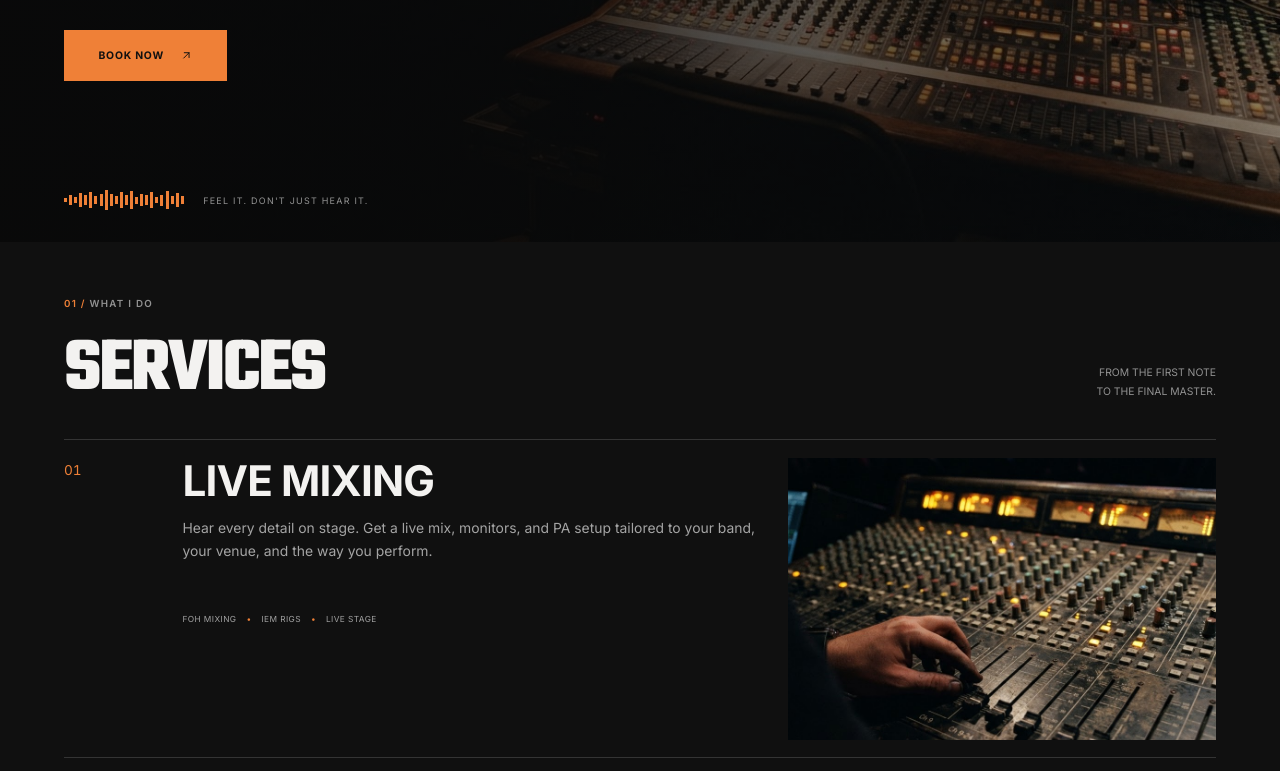
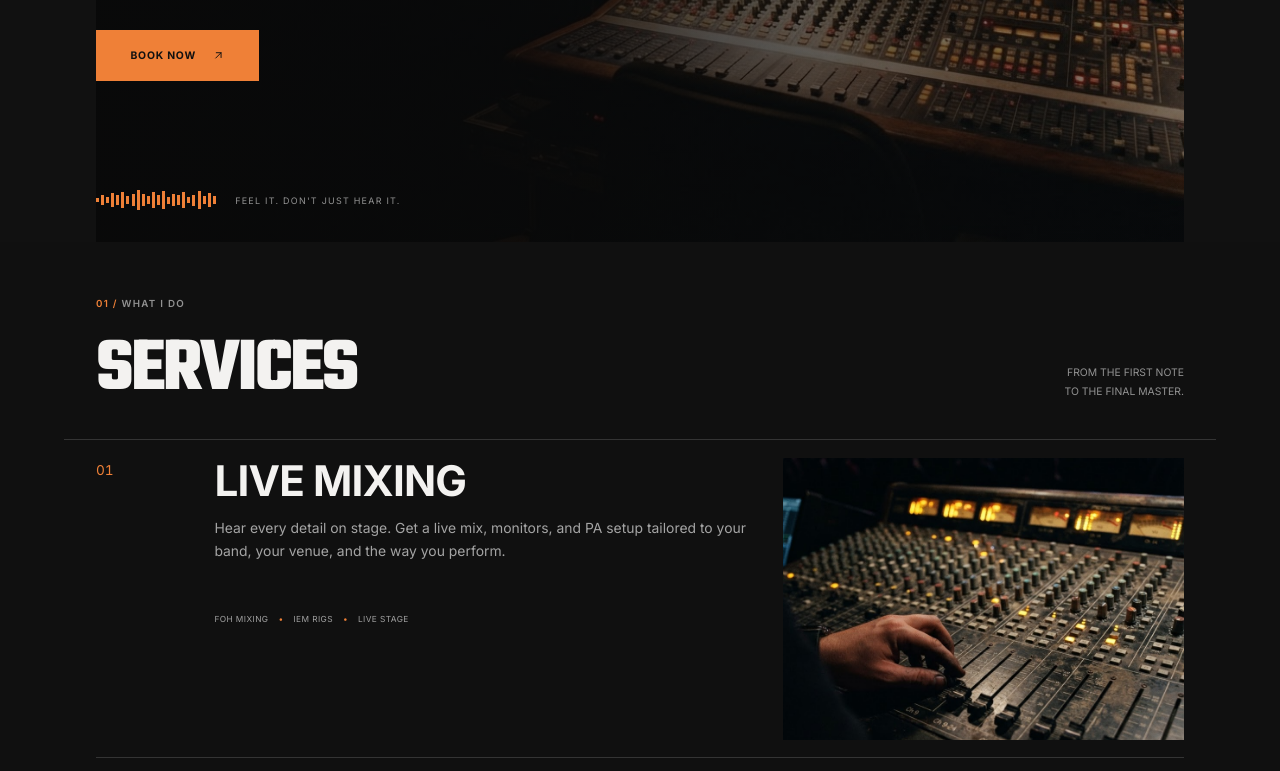
Before and after one commit to theprimordialsound/website, a plain HTML site: page index.html in a window 1280 px wide. Shown: the part 714-1485 px from the top of the page. Drawn offline with Linux system fonts and the light colour scheme.

Commit message:
style: apply rail inset across desktop widths
Co-authored-by: Copilot App <223556219+Copilot@users.noreply.github.com>

```diff
--- a/styles.css
+++ b/styles.css
@@ -20,6 +20,11 @@
 @media (min-width: 90rem) {
   :root {
     --gutter: max(4rem, calc(50% - 45rem));
+  }
+}
+
+@media (min-width: 1001px) {
+  :root {
     --rail-inset: 2rem;
   }
 }
@@ -1282,7 +1287,7 @@ body:not(.templates-site) .contact {
   }
 }
 
-@media (min-width: 90rem) {
+@media (min-width: 1001px) {
   .hero {
     background-image: none;
   }
@@ -1330,7 +1335,9 @@ body:not(.templates-site) .contact {
   .about__copy {
     margin-left: 0;
   }
+}
 
+@media (min-width: 90rem) {
   .booking-service {
     min-height: 2.8rem;
     gap: 0.55rem;
```
